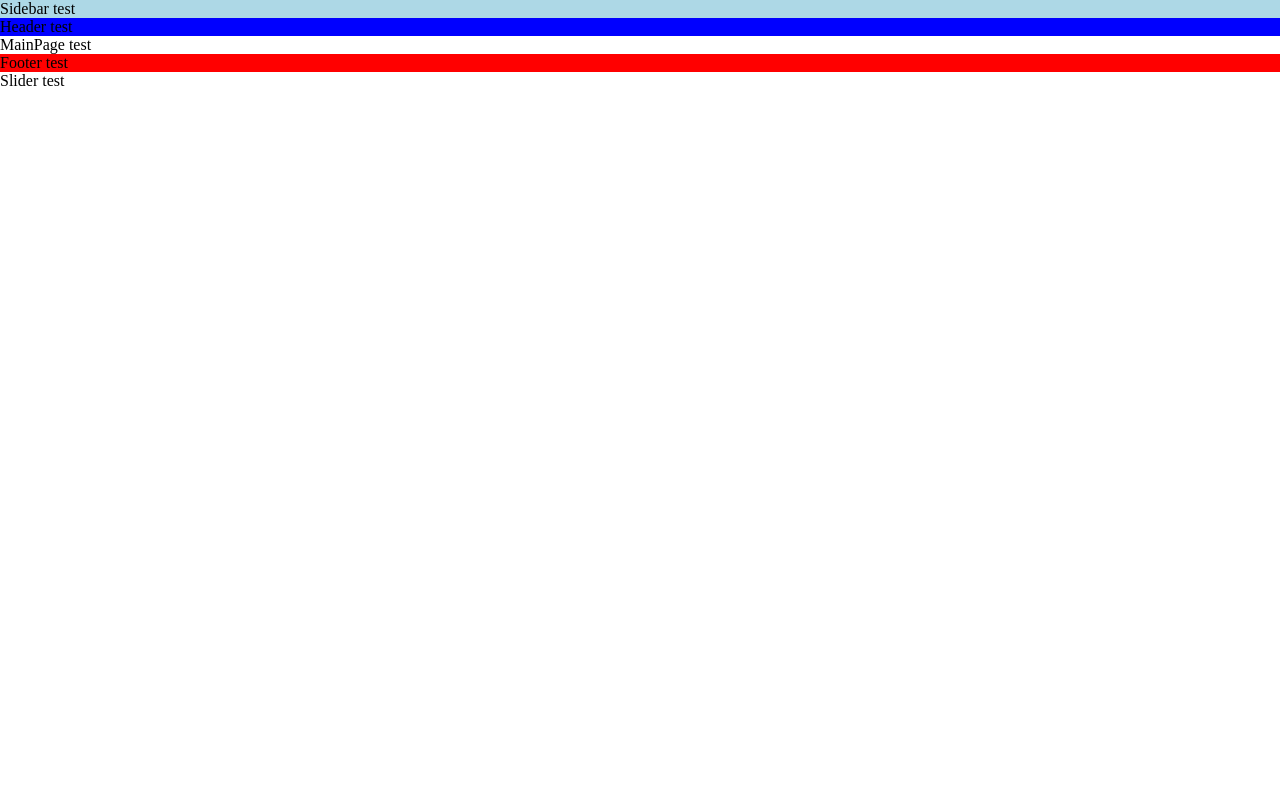
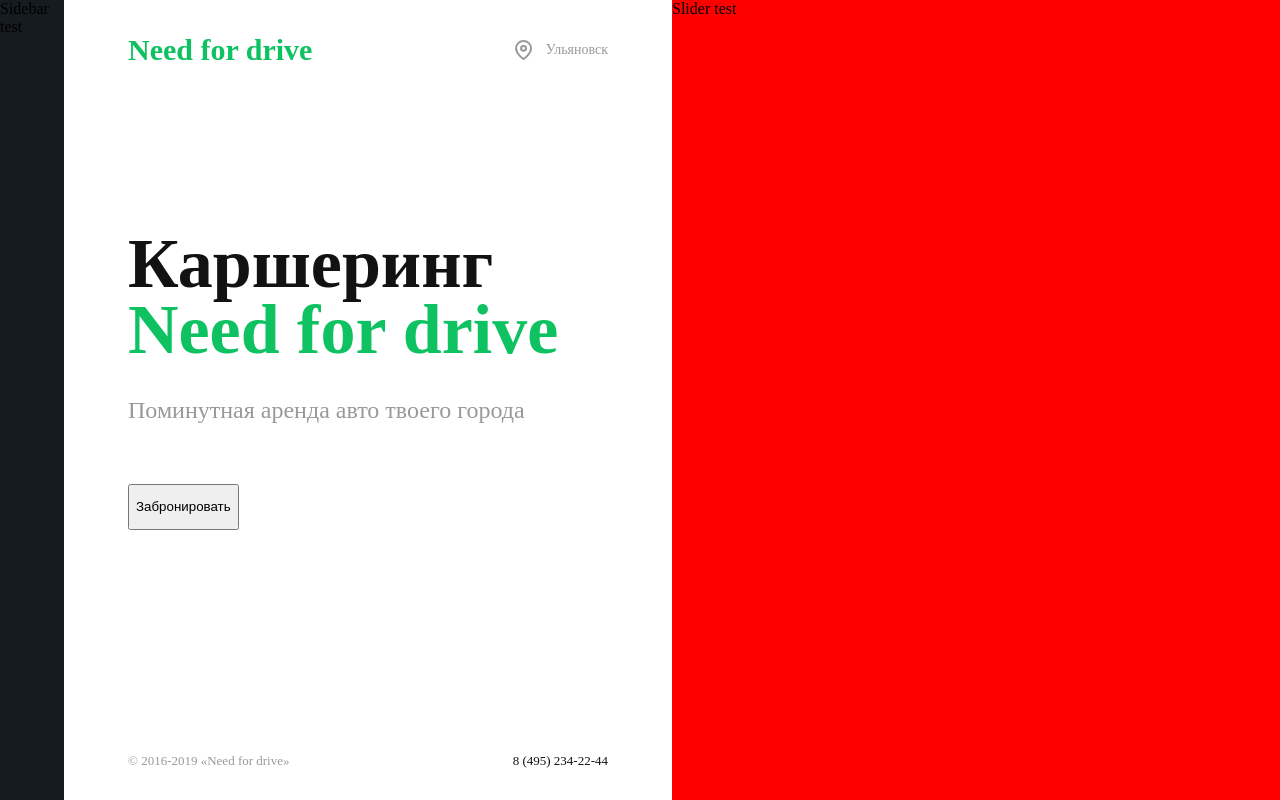
Before and after one commit to EvsEv/react_carsharing, a React app: page / in a window 1280 px wide. Built offline with nearby package versions, Linux system fonts and the light colour scheme.

Commit message:
v1 added marking for base components and main styles for them (desktop 1440 only and higher)

```diff
--- /dev/null
+++ b/src/assets/styles/variables.sass
@@ -0,0 +1,4 @@
+$mainBlack: #121212
+$lightBlack: #151b1f
+$darkGrey: #999999
+$mainAccent: #0ec261
--- a/src/components/Footer/Footer.js
+++ b/src/components/Footer/Footer.js
@@ -2,5 +2,12 @@
 import styles from "./footer.module.sass";
 
 export const Footer = () => {
-    return <footer className={styles.footer}>Footer test</footer>;
+    return (
+        <footer className={styles.footer}>
+            <p className={styles.copyright}>© 2016-2019 «Need for drive»</p>
+            <a href="tel:+74952342244" className={styles.phone}>
+                8 (495) 234-22-44
+            </a>
+        </footer>
+    );
 };
--- a/src/components/Footer/footer.module.sass
+++ b/src/components/Footer/footer.module.sass
@@ -1,2 +1,17 @@
+@import ../../assets/styles/variables
+
+
 .footer
-  background: red
+  display: flex
+  justify-content: space-between
+
+.copyright
+  font-size: 13px
+  line-height: 15px
+  color: $darkGrey
+
+.phone
+  font-size: 13px
+  line-height: 15px
+  color: $mainBlack
+  text-decoration: none
--- a/src/components/Header/Header.js
+++ b/src/components/Header/Header.js
@@ -1,7 +1,42 @@
 import React from "react";
+import { Link } from "react-router-dom";
 
 import styles from "./header.module.sass";
 
 export const Header = () => {
-    return <header className={styles.header}>Header test</header>;
+    return (
+        <header className={styles.header}>
+            <h3>
+                <Link to="/#" className={styles.logo}>
+                    Need for drive
+                </Link>
+            </h3>
+            <div className={styles.location}>
+                <svg
+                    width="18"
+                    height="20"
+                    viewBox="0 0 18 20"
+                    fill="none"
+                    xmlns="http://www.w3.org/2000/svg"
+                    className={styles.icon}
+                >
+                    <path
+                        d="M16.0802 8.36364C16.0802 14.0909 8.54011 19 8.54011 19C8.54011 19 1 14.0909 1 8.36364C1 6.41068 1.7944 4.53771 3.20845 3.15676C4.62249 1.77581 6.54035 1 8.54011 1C10.5399 1 12.4577 1.77581 13.8718 3.15676C15.2858 4.53771 16.0802 6.41068 16.0802 8.36364Z"
+                        stroke="#999999"
+                        strokeWidth="2"
+                        strokeLinecap="round"
+                        strokeLinejoin="round"
+                    />
+                    <path
+                        d="M8.5401 10.8182C9.9282 10.8182 11.0535 9.71925 11.0535 8.36364C11.0535 7.00803 9.9282 5.90909 8.5401 5.90909C7.15201 5.90909 6.02673 7.00803 6.02673 8.36364C6.02673 9.71925 7.15201 10.8182 8.5401 10.8182Z"
+                        stroke="#999999"
+                        strokeWidth="2"
+                        strokeLinecap="round"
+                        strokeLinejoin="round"
+                    />
+                </svg>
+                <p className={styles.city}>Ульяновск</p>
+            </div>
+        </header>
+    );
 };
--- a/src/components/Header/header.module.sass
+++ b/src/components/Header/header.module.sass
@@ -1,2 +1,24 @@
+@import ../../assets/styles/variables
+
 .header
-  background: blue
+  display: flex
+  justify-content: space-between
+
+.logo
+  font-size: 30px
+  line-height: 35px
+  font-weight: bold
+  text-decoration: none
+  color: $mainAccent
+
+.location
+  display: flex
+  align-items: center
+
+.city
+  font-size: 14px
+  line-height: 16px
+  color: $darkGrey
+
+.icon
+  margin-right: 13px
--- a/src/components/Sidebar/sidebar.module.sass
+++ b/src/components/Sidebar/sidebar.module.sass
@@ -1,2 +1,5 @@
+@import ../../assets/styles/variables.sass
+
 .sidebar
-  background: lightblue
+    width: 64px
+    background-color: $lightBlack
--- a/src/components/Slider/Slider.js
+++ b/src/components/Slider/Slider.js
@@ -1,5 +1,6 @@
 import React from "react";
+import styles from "./slider.module.sass";
 
 export const Slider = () => {
-    return <aside>Slider test</aside>;
+    return <aside className={styles.slider}>Slider test</aside>;
 };
--- a/src/components/Slider/slider.module.sass
+++ b/src/components/Slider/slider.module.sass
@@ -0,0 +1,3 @@
+.slider
+  width: calc(50% - 32px)
+  background: red
--- a/src/layouts/MainLayout/MainLayout.js
+++ b/src/layouts/MainLayout/MainLayout.js
@@ -5,16 +5,18 @@
 import { Slider } from "../../components/Slider/Slider";
 import { MainPage } from "../../pages/MainPage/MainPage";
 
+import styles from "./main-layout.module.sass";
+
 export const MainLayout = () => {
     return (
-        <>
+        <div className={styles.body}>
             <Sidebar />
-            <section>
+            <section className={styles.content}>
                 <Header />
                 <MainPage />
                 <Footer />
             </section>
             <Slider />
-        </>
+        </div>
     );
 };
--- /dev/null
+++ b/src/layouts/MainLayout/main-layout.module.sass
@@ -0,0 +1,11 @@
+.body
+  display: flex
+
+.content
+  min-height: 100vh
+  width: calc(50% - 32px)
+  padding: 32px 64px
+  display: flex
+  flex-direction: column
+  justify-content: space-between
+  box-sizing: border-box
--- a/src/pages/MainPage/MainPage.js
+++ b/src/pages/MainPage/MainPage.js
@@ -1,5 +1,18 @@
 import React from "react";
 
+import styles from "./main-page.module.sass";
+
 export const MainPage = () => {
-    return <main>MainPage test</main>;
+    return (
+        <main className={styles.main}>
+            <h1 className={styles.title}>
+                Каршеринг <span>Need for drive</span>
+            </h1>
+            <h2 className={styles.description}>
+                Поминутная аренда авто твоего города
+            </h2>
+            {/* Временная кнопка, потом будет сделана в ui-kit */}
+            <button>Забронировать</button>
+        </main>
+    );
 };
--- /dev/null
+++ b/src/pages/MainPage/main-page.module.sass
@@ -0,0 +1,25 @@
+@import ../../assets/styles/variables
+
+
+.main
+  margin-top: -60px
+
+.title
+  font-size: 70px
+  font-weight: bold
+  line-height: 66px
+  color: $mainBlack
+
+  span
+    color: $mainAccent
+    display: block
+
+.description
+  font-weight: 300
+  color: $darkGrey
+  margin-top: 34px
+
+
+button
+  margin-top: 60px
+  height: 46px
```
